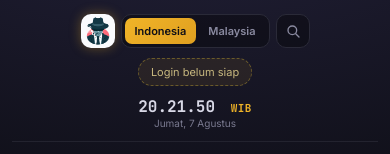
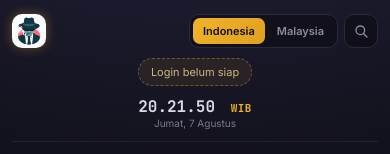
Before and after one commit to Shalltear6661/Boss-Timer-Mafia, a Svelte app: page / in a window 390 px wide. Shown: the top 154 px of the page. Built offline with nearby package versions, Linux system fonts and the light colour scheme; no server answers.

Commit message:
feat: add between

```diff
--- a/src/App.svelte
+++ b/src/App.svelte
@@ -492,6 +492,7 @@
     <div class="header-meta">
       <div class="header-tools">
         <img class="brand-mark brand-mark--mobile" src="/3551739.jpg" alt="Mafia Timer" width="40" height="40" />
+        <div class="header-tools-actions">
           <div class="tz-switch" role="group" aria-label="Zona waktu">
             {#each TIMEZONE_OPTIONS as opt (opt.id)}
               <button
@@ -519,6 +520,7 @@
               <path d="M16.5 16.5L21 21" fill="none" stroke="currentColor" stroke-width="2" stroke-linecap="round" />
             </svg>
           </button>
+        </div>
       </div>
       {#if ENABLE_MARK_KILLED}
         <div class="auth-box">
@@ -859,6 +861,11 @@
     align-items: center;
     gap: 6px;
   }
+  .header-tools-actions {
+    display: flex;
+    align-items: center;
+    gap: 6px;
+  }
   .search-toggle {
     display: inline-flex;
     align-items: center;
@@ -1479,8 +1486,10 @@
       gap: 10px;
     }
     .header-tools {
-      justify-content: center;
+      justify-content: space-between;
+      align-items: center;
       width: 100%;
+      gap: 8px;
     }
     .auth-box {
       justify-content: center;
```
Lines whose indentation alone changed are shown as unchanged.
